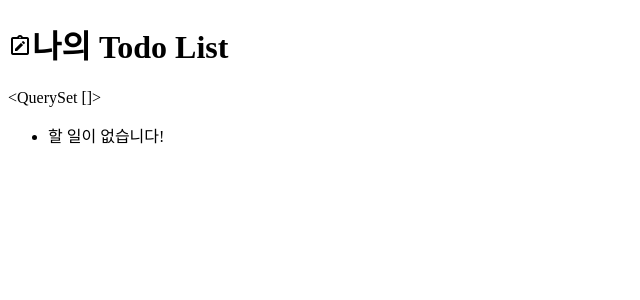
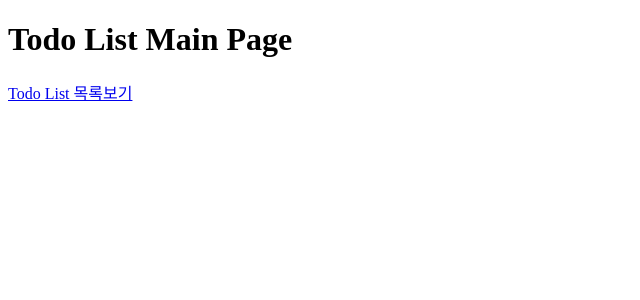
Before and after one commit to handgonpo/django_3_22, a Django app: page / in a window 1280 px wide. Shown: the top 300 px of the page, without its empty margins (0-640 px from the left). Run offline with Django 5.2, Linux system fonts and the light colour scheme; data that the repository does not hold is empty.

Commit message:
[feat] - move todo_List & todo_Main - make main page - add css

```diff
--- a/config/urls.py
+++ b/config/urls.py
@@ -4,6 +4,6 @@ from todoList import views
 
 urlpatterns = [
     path('admin/', admin.site.urls), # 127.0.0.1:8000/admin/
-    path('', views.todo_List), # 127.0.0.1:8000/
+    path('', views.todo_Main, name = 'todo_Main'), # 127.0.0.1:8000/
     path('todoList/', include('todoList.urls')), # 127.0.0.1:8000/todoList/
 ]
--- a/todoList/templates/todoList/todo_List.html
+++ b/todoList/templates/todoList/todo_List.html
@@ -12,7 +12,8 @@
     <link rel="stylesheet" href="{% static 'todoList/css/style.css' %}">
 </head>
 <body>
-    <h1><span class="material-symbols-outlined icon_size">note_alt</span>나의 Todo List</h1>
+    <h1 class="mainCenter"><span class="material-symbols-outlined icon_size">note_alt</span>나의 Todo List</h1>
+    <p><a href = "{% url 'todo_Main' %}">Todo List 메인페이지로 이동</a></p>
     {{todos}}
     <ul>
         {% for todo in todos %}
--- /dev/null
+++ b/todoList/templates/todoList/todo_Main.html
@@ -0,0 +1,19 @@
+<!DOCTYPE html>
+{% load static %}
+<html lang="ko">
+    <head>
+        <meta charset="UTF-8">
+        <title>나의 Todo List</title>
+
+        <!--google icons-->
+        <link rel="stylesheet" href="https://fonts.googleapis.com/css2?family=Material+Symbols+Outlined:opsz,wght,FILL,GRAD@20..48,100..700,0..1,-50..200&icon_names=note_alt" />
+
+        <!-- 외부 CSS 파일 -->
+        <link rel="stylesheet" href="{% static 'todoList/css/style.css' %}">
+    </head>
+
+    <body>
+        <h1 class="mainCenter">Todo List Main Page</h1>
+        <p><a href = "{% url 'todo_List' %}">Todo List 목록보기</a></p>
+    </body>
+</html>
--- a/todoList/urls.py
+++ b/todoList/urls.py
@@ -3,6 +3,7 @@ from .views import *
 
 # 127.0.0.1:8000/todoList/제목검색어
 urlpatterns = [
+   path('', todo_List, name = 'todo_List'), # 127.0.0.1:8000/todoList/ 경로변경
    path("<str:name>/", todo_detail), # 127.0.0.1:8000/todoList/<str:name>/ name = 공부를 찾아서 리턴
 ]
 
--- a/todoList/views.py
+++ b/todoList/views.py
@@ -8,6 +8,9 @@ from django.http import HttpResponse
 # path("list/", TodoListView.as_view()),
 # path("<int:pk>/", TodoDetailView.as_view()),
 # path("<str:name>/", todo_detail),
+
+def todo_Main(request):
+    return render(request, "todoList/todo_Main.html")
 
 def todo_List(request):
     todos = TodoList.objects.all()
```
